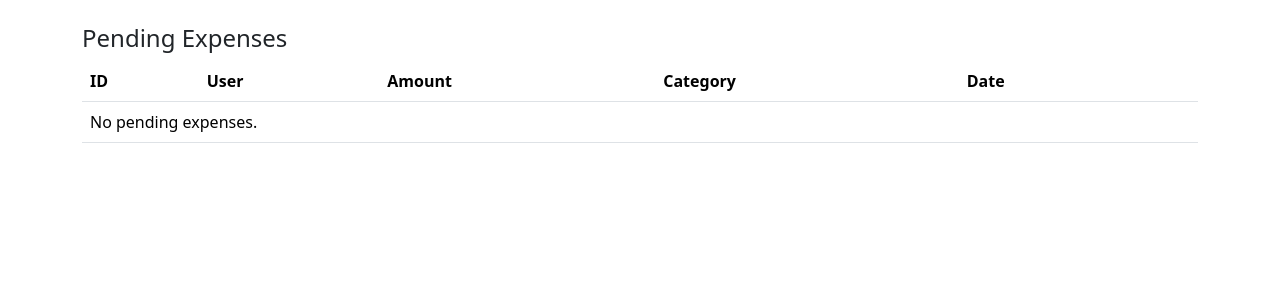
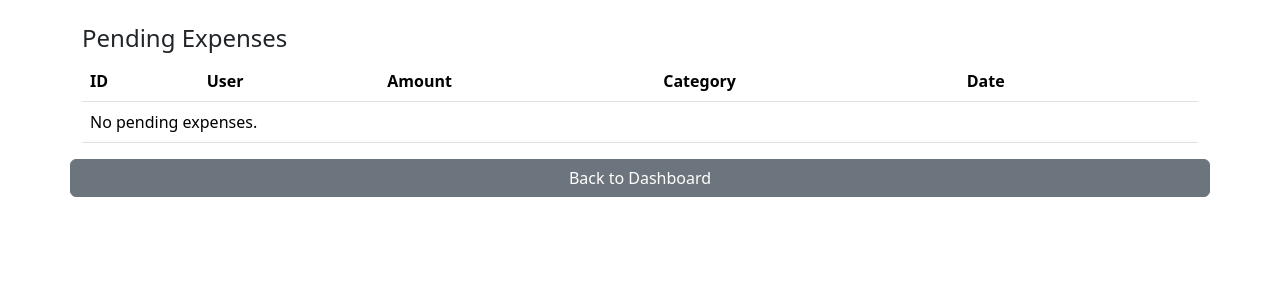
Before and after one commit to Basavaraj607/Expense_management1, a Django app: template expenses/templates/expenses/manager_pending.html in a window 1280 px wide. Shown: the part 56-356 px from the top of the page. Run offline with Django 3.2, Linux system fonts and the light colour scheme; the template is opened without the code that fills it, so the values that code supplies are empty.

Commit message:
add the bask to dashboard button

```diff
--- a/expenses/templates/expenses/manager_pending.html
+++ b/expenses/templates/expenses/manager_pending.html
@@ -18,8 +18,10 @@
         {% empty %}
         <tr><td colspan="6">No pending expenses.</td></tr>
         {% endfor %}
+
       </tbody>
     </table>
   </div>
+        <a href="{% url 'expenses:dashboard' %}" class="btn btn-secondary">Back to Dashboard</a>
 </div>
 {% endblock %}
```
